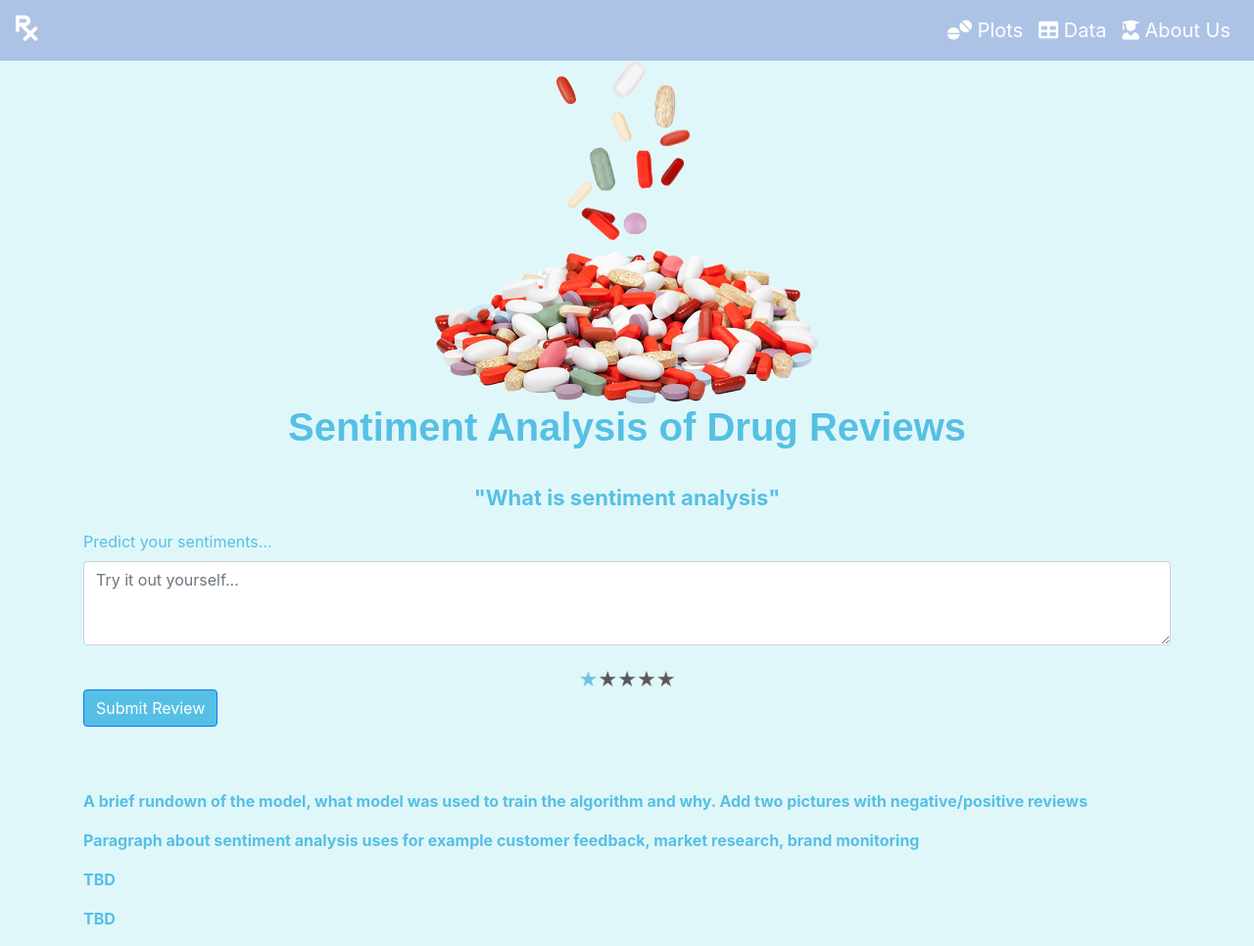
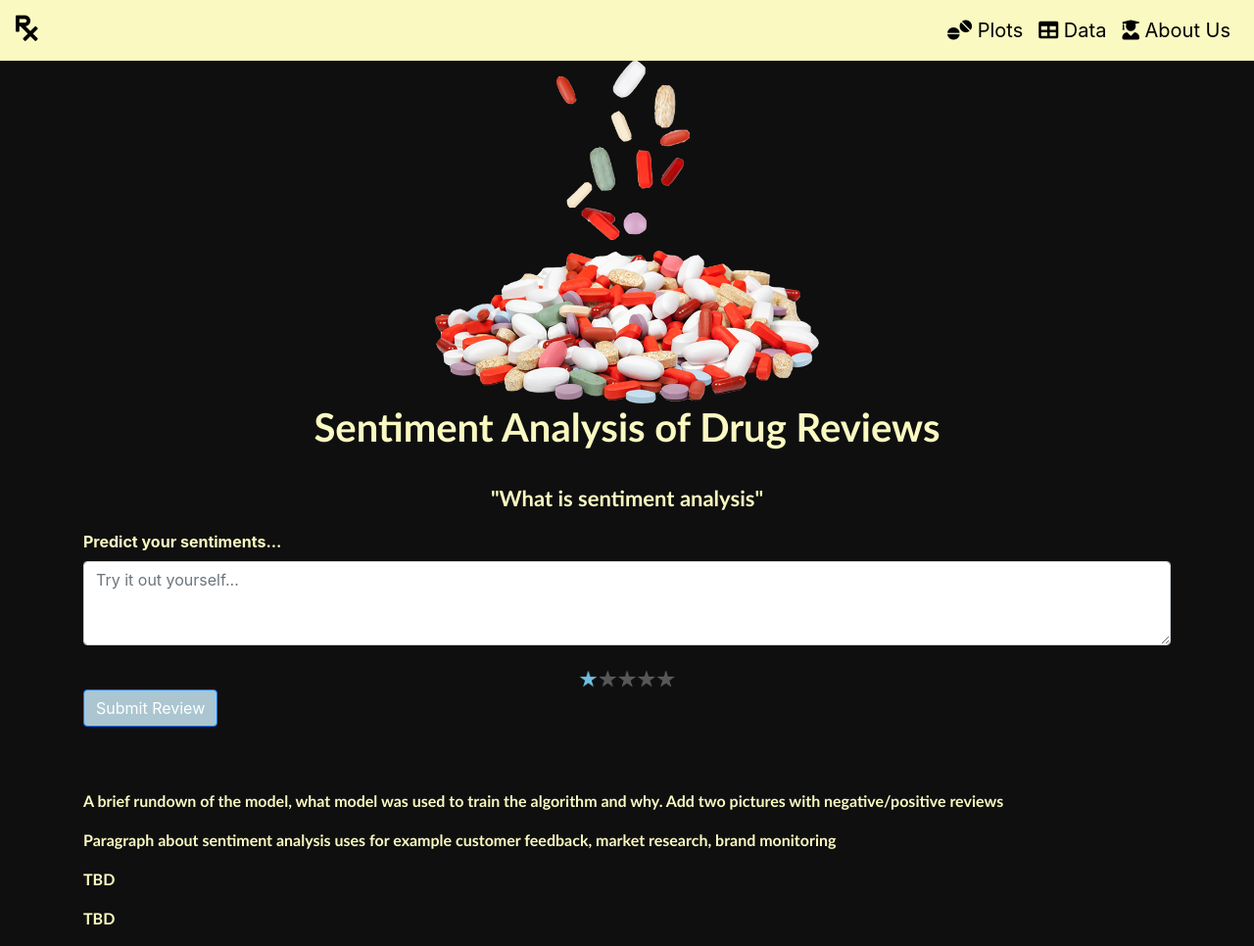
Before and after one commit to Sanjaye22/CUBootcamp-Final-Project, a Flask app: page / in a window 1280 px wide. Shown: the whole page at 98% size. Run offline with Flask 2, Linux system fonts and the light colour scheme; some libraries are stand-ins or nearby versions.

Commit message:
Updated CSS

```diff
--- a/Flask/Templates/index.html
+++ b/Flask/Templates/index.html
@@ -12,13 +12,13 @@
     <link rel="stylesheet" href="https://cdnjs.cloudflare.com/ajax/libs/font-awesome/5.9.0/css/all.css">
     </link>
     <!--Adding the link to the style change-->
-  <link href ="../static/css/style.css" rel="stylesheet">
+    <link href="../static/css/style.css" rel="stylesheet">
 </head>
 
 <!--Introduce navbar-->
 <nav class="navbar navbar-expand-lg navbar-light bg-light">
 
-        <a class="navbar-brand logo" href="index.html" style="color: white"> <i class="fas fa-prescription" style = "font-size: 30px"></i> </a>
+    <a class="navbar-brand logo" href="index.html" style="color: black"> <i class="fas fa-prescription" style="font-size: 30px"></i> </a>
     <button class="navbar-toggler" type="button" data-toggle="collapse" data-target="#navbarSupportedContent" aria-controls="navbarSupportedContent" aria-expanded="false" aria-label="Toggle navigation">
             <span class="navbar-toggler-icon"></span>
         </button>
@@ -26,25 +26,26 @@
         <ul class="navbar-nav ml-auto">
             <li class="nav-item">
                 <!--Add comparison link-->
-                    <a class="nav-link" href="/chart" style = "color:white"> <i class="fas fa-tablets"></i> Plots</a>
+                <a class="nav-link" href="/chart" style="color:black"> <i class="fas fa-tablets"></i> Plots</a>
             </li>
             <li class="nav-item">
                 <!--Add data link-->
-                    <a class="nav-link" href="/data" style = "color:white"> <i class="fas fa-table"></i> Data</a>
+                <a class="nav-link" href="/data" style="color:black"> <i class="fas fa-table"></i> Data</a>
             </li>
             <li class="nav-item">
                 <!--Add data link-->
-               <a class="nav-link" href="/profile" style = "color:white"> <i class="fas fa-user-graduate"></i> About Us</a>
+                <a class="nav-link" href="/profile" style="color:black"> <i class="fas fa-user-graduate"></i> About Us</a>
             </li>
         </ul>
     </div>
     </div>
 </nav>
+
 <body>
-  <img src="static/images/pill3.png" id = 'img_2'  class="img-fluid">
+    <img src="static/images/pill3.png" id='img_2' class="img-fluid">
 
     <div class="container">
-   <h1 id = 'test'> Sentiment Analysis of Drug Reviews </h1>
+        <h1 id='test'> Sentiment Analysis of Drug Reviews </h1>
         <!-- This is the source of the gif: https://media.giphy.com/media/l4XyCo0bmD4yc1zrKv/giphy.gif -->
     </div>
     <div class="container">
@@ -53,14 +54,14 @@
                 <!-- <img src="picture.jpg" id = 'main_img'  class="img-fluid"> -->
                 <!-- // GIF used available here: https://dribbble.com/shots/3932264-Mars "Mars by James Curran" -->
                 <br>
-                    <p class = 'placeholder1'>  "What is sentiment analysis" </p>
+                <p class='placeholder1'> "What is sentiment analysis" </p>
                 <form method="POST" action="/">
                     <div class="form-group shadow-textarea">
-                        <label for="exampleFormControlTextarea6" style= "color:rgb(86, 192, 228)">Predict your sentiments...</label>
+                        <label for="exampleFormControlTextarea6" id="prediction">Predict your sentiments...</label>
                         <textarea class="form-control z-depth-1" id="input" name="input" rows="3" placeholder="Try it out yourself..."></textarea>
                         <br>
-                        <img src= "static/images/stars.gif" id = 'gif'  class="img-fluid">
-                        <button class="btn btn-primary" type="submit" value= "Submit" style = "background-color:rgb(86, 192, 228)">Submit Review</button>
+                        <img src="static/images/stars.gif" id='gif' class="img-fluid">
+                        <button class="btn btn-primary" type="submit" value="Submit" style="background-color:#ABC6D1">Submit Review</button>
                     </div>
                 </form>
                 {% if output %}
--- a/Flask/static/css/style.css
+++ b/Flask/static/css/style.css
@@ -1,43 +1,56 @@
 body,
 html {
-height:100%;
+    height: 100%;
 }
 
+
 /*Body*/
-body{
+
+body {
     padding: 0px;
     margin: 0px;
-  background-color: #e0f7fa;
+    /* background-color: #F9FEFC; */
+    background-color: #0f0f0f
 }
 
+
 /*Words*/
-h1{
+
+h1 {
     text-align: center;
     font-size: 40px;
     font-weight: bold;
-  color: rgb(86, 192, 228);
-  font-family: Arial, Helvetica, sans-serif;
+    /* color: rgb(73, 1, 128); */
+    color: #FAF9C1;
+    font-family: 'Gill Sans', 'Gill Sans MT', Calibri, 'Trebuchet MS', sans-serif
 }
+
 
 /*Placeholder1*/
 
 .placeholder1 {
     text-align: center;
-  font-size: 22px
+    font-size: 22px;
+    color: #FAF9C1;
+    font-family: 'Gill Sans', 'Gill Sans MT', Calibri, 'Trebuchet MS', sans-serif
 }
 
 .title {
     text-align: center;
+    font-family: 'Gill Sans', 'Gill Sans MT', Calibri, 'Trebuchet MS', sans-serif
 }
 
-p{
-  color: rgb(86, 192, 228);
+p {
+    color: #FAF9C1;
     font-weight: bold;
+    font-family: 'Gill Sans', 'Gill Sans MT', Calibri, 'Trebuchet MS', sans-serif
 }
 
 .btn btn-primary {
-  color: rgb(86, 192, 228);
+    color: #FAF9C1;
+    font-family: 'Gill Sans', 'Gill Sans MT', Calibri, 'Trebuchet MS', sans-serif
 }
+
 
 /*Navbar*/
 
@@ -46,19 +59,20 @@ p{
   color: rgb(255, 0, 191)
 } */
 
+
 /* .nav-link {
   color: rgb(255, 0, 191)
 } */
 
-.navbar{
+.navbar {
     font-size: 20px;
 }
 
-.navbar-brand logo{
+.navbar-brand logo {
     font-size: 100px
 }
 
-#img_2{
+#img_2 {
     max-width: auto;
     height: 350px;
     display: block;
@@ -66,7 +80,7 @@ p{
     margin-right: auto;
 }
 
-#main_img{
+#main_img {
     max-width: auto;
     height: 350px;
     display: block;
@@ -82,24 +96,34 @@ p{
     margin-right: auto;
 }
 
+#prediction {
+    color: #FAF9C1;
+    font-weight: bolder;
+}
+
+
 /*Container*/
-.container{
-  background-color: #e0f7fa;
+
+.container {
+    background-color: F9FEFC;
 }
 
 .table .thead-dark th {
-  background-color: rgb(86, 192, 228);
+    background-color: #FAF9C1;
     color: white
 }
 
-.viz1603242162555{
+.viz1603242162555 {
     display: flex;
     justify-content: center;
     /* margin-left: auto;
   margin-right: auto; */
 }
 
+
 /*Media query*/
-.navbar{
-  background-color: rgb(173, 195, 230) !important;
+
+.navbar {
+    /* background-color: rgb(173, 195, 230) !important; */
+    background-color: #FAF9C1 !important;
 }
```
Also changed, not shown: Tableau/README.md (added). Lines whose indentation alone changed are shown as unchanged.
